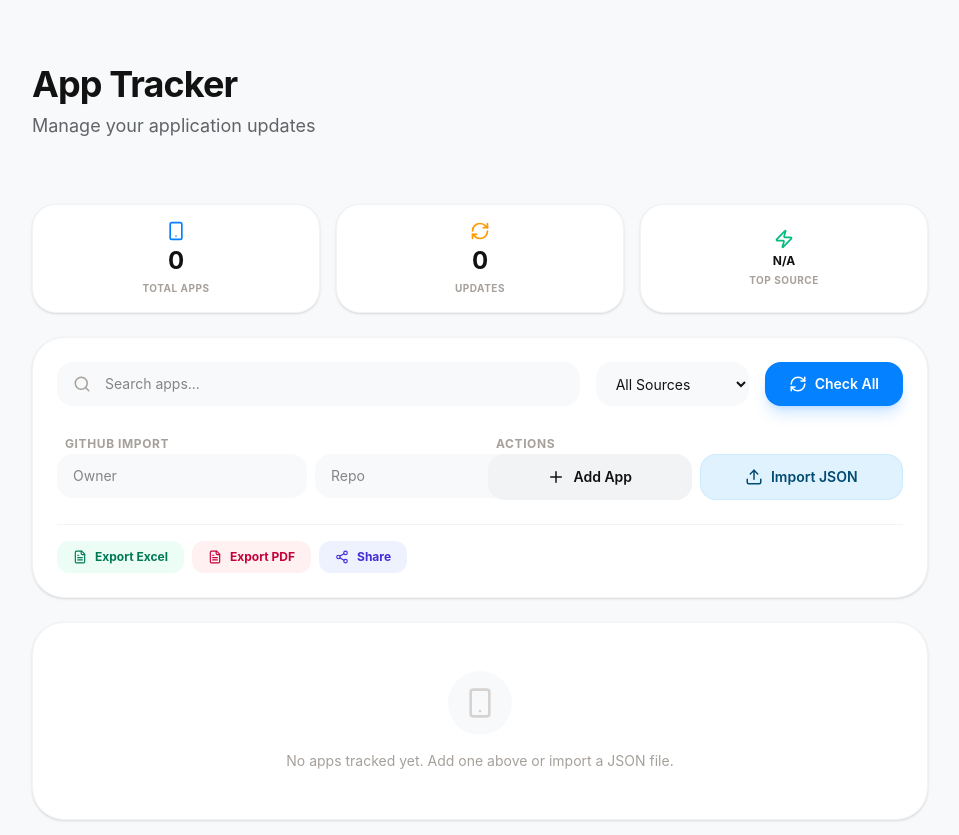
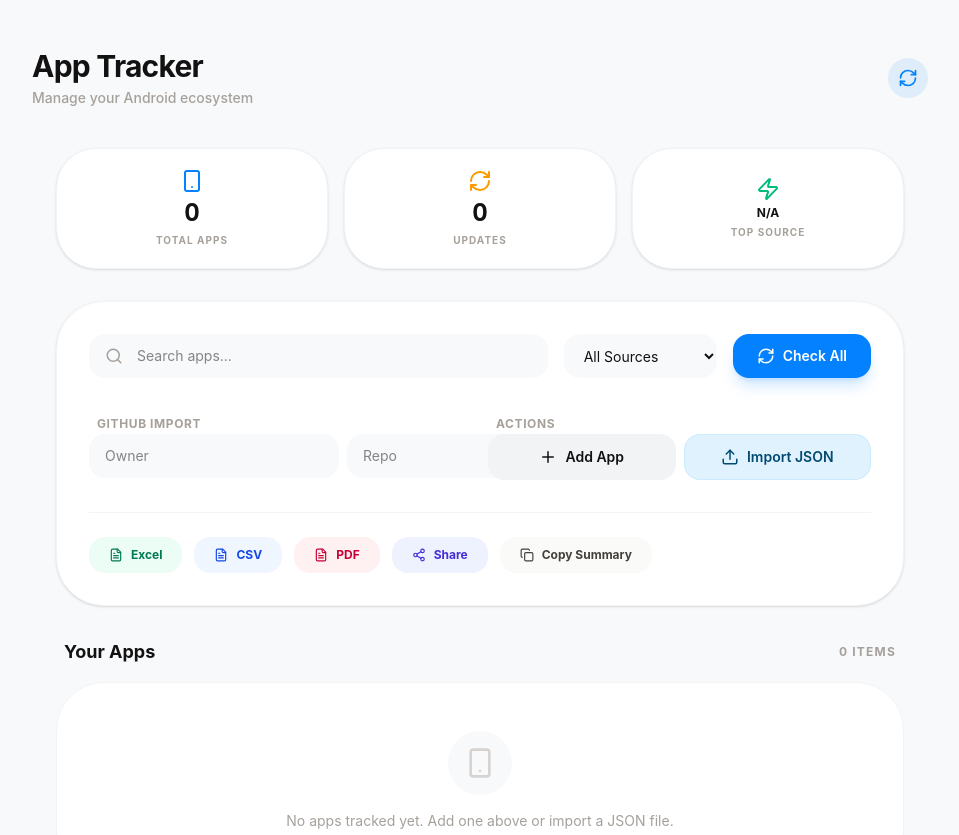
Before and after one commit to RE3CON/Android-Update-Checker, a React (Vite) app: page / in a window 1280 px wide. Shown: the top 835 px of the page, without its empty margins (160-1119 px from the left). Built offline with nearby package versions, Linux system fonts and the light colour scheme.

Commit message:
feat: Enhance icon sizes and add new fields
Increases the size of source icons for better visibility.
Adds `versionCode` and `signature` fields to `AppItem` for more detailed application tracking.

```diff
--- a/src/App.tsx
+++ b/src/App.tsx
@@ -1,5 +1,5 @@
 import React, { useState, useMemo, useRef, ChangeEvent } from 'react';
-import { Plus, Trash2, ExternalLink, RefreshCw, Search, Upload, Github, Play, Smartphone, Download, ShoppingBag, Zap, Bug, Globe, Box, FileText, Share2, BarChart3, Clock, Calendar, ShieldCheck } from 'lucide-react';
+import { Plus, Trash2, ExternalLink, RefreshCw, Search, Upload, Github, Play, Smartphone, Download, ShoppingBag, Zap, Bug, Globe, Box, FileText, Share2, BarChart3, Clock, Calendar, ShieldCheck, Copy } from 'lucide-react';
 import * as XLSX from 'xlsx';
 import { jsPDF } from 'jspdf';
 import 'jspdf-autotable';
@@ -7,17 +7,17 @@ import { AppItem } from './types';
 import { initialInventory } from './data';
 
 const sourceIcons: Record<string, React.ReactNode> = {
-  github: <Github size={16} />,
-  'google-play': <Play size={16} />,
-  'f-droid': <Smartphone size={16} />,
-  apkmirror: <Download size={16} />,
-  apkpure: <Download size={16} />,
-  'samsung-store': <ShoppingBag size={16} />,
-  'neo-store': <ShoppingBag size={16} />,
-  'aurora-store': <Zap size={16} />,
-  'unofficial-store': <Box size={16} />,
-  debug: <Bug size={16} />,
-  other: <Globe size={16} />,
+  github: <Github size={24} />,
+  'google-play': <Play size={24} />,
+  'f-droid': <Box size={24} />,
+  apkmirror: <Download size={24} />,
+  apkpure: <Download size={24} />,
+  'samsung-store': <ShoppingBag size={24} />,
+  'neo-store': <ShieldCheck size={24} />,
+  'aurora-store': <Zap size={24} />,
+  'unofficial-store': <Bug size={24} />,
+  debug: <Bug size={24} />,
+  other: <Globe size={24} />,
 };
 
 export default function App() {
@@ -147,6 +147,30 @@ export default function App() {
     XLSX.writeFile(wb, "AppTracker_Inventory.xlsx");
   };
 
+  const exportToCSV = () => {
+    const data = inventory.map(app => ({
+      Name: app.name,
+      Package: app.packageName,
+      Version: app.currentVersion,
+      Latest: app.latestVersion || 'N/A',
+      Source: app.source,
+      Installed: app.installationDate || 'N/A',
+      Updated: app.lastUpdateTime || 'N/A'
+    }));
+
+    const ws = XLSX.utils.json_to_sheet(data);
+    const csv = XLSX.utils.sheet_to_csv(ws);
+    const blob = new Blob([csv], { type: 'text/csv;charset=utf-8;' });
+    const link = document.createElement("a");
+    const url = URL.createObjectURL(blob);
+    link.setAttribute("href", url);
+    link.setAttribute("download", "AppTracker_Inventory.csv");
+    link.style.visibility = 'hidden';
+    document.body.appendChild(link);
+    link.click();
+    document.body.removeChild(link);
+  };
+
   const exportToPDF = () => {
     const doc = new jsPDF();
     doc.text("App Tracker Inventory", 14, 15);
@@ -168,6 +192,18 @@ export default function App() {
     });
 
     doc.save("AppTracker_Inventory.pdf");
+  };
+
+  const copySummary = () => {
+    const summary = `App Tracker Summary:
+Total Apps: ${stats.total}
+Updates Available: ${stats.updatesAvailable}
+Top Source: ${stats.mostCommonSource}
+
+Generated on ${new Date().toLocaleDateString()}`;
+
+    navigator.clipboard.writeText(summary);
+    alert("Summary copied to clipboard!");
   };
 
   const shareInventory = async () => {
@@ -266,29 +302,58 @@ export default function App() {
             return new Date(num).toLocaleDateString();
           };
 
-          let source: any = app.source || 'other';
-          if (app.installerPackageLabel) {
-            const label = app.installerPackageLabel.toLowerCase();
-            if (label.includes('play store')) source = 'google-play';
-            else if (label.includes('galaxy store')) source = 'samsung-store';
-            else if (label.includes('f-droid')) source = 'f-droid';
-            else if (label.includes('neo store')) source = 'neo-store';
-            else if (label.includes('apkmirror')) source = 'apkmirror';
-            else if (label.includes('apkpure')) source = 'apkpure';
+          let source: any = 'other';
+          const rawSource = (app.source || '').toLowerCase();
+          const installerName = app.installerPackageName || '';
+          const installerLabel = app.installerPackageLabel || '';
+
+          if (rawSource.includes('play') || installerName === 'com.android.vending' || installerLabel.toLowerCase().includes('play store')) {
+            source = 'google-play';
+          } else if (rawSource.includes('galaxy') || installerName === 'com.sec.android.app.samsungapps' || installerLabel.toLowerCase().includes('galaxy store')) {
+            source = 'samsung-store';
+          } else if (rawSource.includes('f-droid') || installerName === 'org.fdroid.fdroid' || installerLabel.toLowerCase().includes('f-droid')) {
+            source = 'f-droid';
+          } else if (rawSource.includes('neo') || installerName === 'com.machiav3lli.fdroid' || installerLabel.toLowerCase().includes('neo store')) {
+            source = 'neo-store';
+          } else if (rawSource.includes('aurora') || installerName === 'com.aurora.store' || installerLabel.toLowerCase().includes('aurora store')) {
+            source = 'aurora-store';
+          } else if (rawSource.includes('apkmirror') || installerLabel.toLowerCase().includes('apkmirror')) {
+            source = 'apkmirror';
+          } else if (rawSource.includes('apkpure') || installerLabel.toLowerCase().includes('apkpure')) {
+            source = 'apkpure';
+          } else if (rawSource.includes('github')) {
+            source = 'github';
+          } else if (installerName === 'com.google.android.packageinstaller' || installerLabel.toLowerCase().includes('paketinstallation')) {
+            source = 'apkmirror';
+          }
+
+          let updateUrl = app.updateUrl || '';
+          if (!updateUrl) {
+            if (source === 'google-play') {
+              updateUrl = `https://play.google.com/store/apps/details?id=${packageName}`;
+            } else if (source === 'f-droid') {
+              updateUrl = `https://f-droid.org/en/packages/${packageName}/`;
+            } else if (source === 'apkmirror') {
+              updateUrl = `https://www.apkmirror.com/?post_type=app_release&searchtype=apk&s=${packageName}`;
+            } else if (source === 'samsung-store') {
+              updateUrl = `samsungapps://ProductDetail/${packageName}`;
+            }
           }
 
           return {
             id: packageName || `imported-${Date.now()}-${index}`,
             name: displayName,
             currentVersion: app.versionName || app.version || '0.0.0',
-            updateUrl: app.updateUrl || '',
+            updateUrl: updateUrl,
             source: source,
             status: 'up-to-date',
             packageName: packageName,
             installationDate: formatDate(app.firstInstallTime || app.installationDate || app.installedAt),
             lastUpdateTime: formatDate(app.lastUpdateTime || app.updatedAt),
             minSdk: String(app.minSdk || app.minSdkVersion || ''),
-            targetSdk: String(app.targetSdk || app.targetSdkVersion || '')
+            targetSdk: String(app.targetSdk || app.targetSdkVersion || ''),
+            versionCode: String(app.versionCode || ''),
+            signature: app.signature || ''
           };
         });
 
@@ -310,43 +375,60 @@ export default function App() {
   };
 
   return (
-    <div className="min-h-screen bg-samsung-gray-50 dark:bg-black p-4 sm:p-8 font-sans text-samsung-gray-900 dark:text-white transition-colors duration-300">
-      {/* One UI 8 Header */}
-      <header className={`sticky top-0 z-50 mb-8 transition-all duration-300 ${isScrolled ? 'bg-white/80 dark:bg-black/80 backdrop-blur-xl py-4 -mx-4 px-8 shadow-sm' : 'py-8'}`}>
-        <div className="max-w-4xl mx-auto">
-          <h1 className={`font-bold tracking-tight transition-all duration-300 ${isScrolled ? 'text-xl' : 'text-4xl mb-2'}`}>
+    <div className="min-h-screen bg-samsung-gray-50 dark:bg-samsung-gray-950 p-4 sm:p-8 font-sans text-samsung-gray-900 dark:text-white transition-colors duration-500">
+      {/* One UI 8.5 Header */}
+      <header
+        className={`sticky top-0 z-50 transition-all duration-500 px-6 py-4 ${
+          isScrolled
+            ? 'bg-white/80 dark:bg-samsung-gray-950/80 backdrop-blur-2xl shadow-lg shadow-black/5 border-b border-samsung-gray-100 dark:border-white/5 py-3'
+            : 'bg-samsung-gray-50 dark:bg-samsung-gray-950'
+        }`}
+      >
+        <div className="max-w-4xl mx-auto flex items-center justify-between">
+          <div className="flex flex-col">
+            <h1 className={`font-bold tracking-tight transition-all duration-500 ${isScrolled ? 'text-xl' : 'text-3xl'}`}>
               App Tracker
             </h1>
             {!isScrolled && (
-            <p className="text-samsung-gray-800 dark:text-stone-400 text-lg opacity-70">
-              Manage your application updates
+              <p className="text-sm text-stone-400 font-medium mt-1">
+                Manage your Android ecosystem
               </p>
             )}
           </div>
+          <div className="flex items-center gap-2">
+            <button
+              onClick={checkAllUpdates}
+              className="p-2.5 rounded-full bg-samsung-blue/10 text-samsung-blue hover:bg-samsung-blue hover:text-white transition-all duration-300 active:scale-90"
+              title="Refresh all"
+            >
+              <RefreshCw size={20} />
+            </button>
+          </div>
+        </div>
       </header>
 
-      <main className="max-w-4xl mx-auto space-y-6">
+      <main className="max-w-4xl mx-auto space-y-8 px-6 pb-20 pt-6">
         {/* Stats Summary */}
-        <section className="grid grid-cols-3 gap-4">
-          <div className="bg-white dark:bg-samsung-gray-900 p-4 rounded-3xl shadow-sm border border-samsung-gray-100 dark:border-white/5 flex flex-col items-center justify-center space-y-1">
-            <Smartphone className="text-samsung-blue mb-1" size={20} />
-            <span className="text-2xl font-bold">{stats.total}</span>
-            <span className="text-[10px] uppercase font-bold text-stone-400 tracking-wider">Total Apps</span>
+        <section className="grid grid-cols-3 gap-4" aria-label="Statistics">
+          <div className="bg-white dark:bg-samsung-gray-900 p-5 rounded-[2.5rem] shadow-sm border border-samsung-gray-100 dark:border-white/5 flex flex-col items-center justify-center space-y-1 hover:shadow-md transition-shadow">
+            <Smartphone className="text-samsung-blue mb-1" size={24} />
+            <span className="text-2xl font-bold tabular-nums">{stats.total}</span>
+            <span className="text-[10px] uppercase font-bold text-stone-400 tracking-widest">Total Apps</span>
           </div>
-          <div className="bg-white dark:bg-samsung-gray-900 p-4 rounded-3xl shadow-sm border border-samsung-gray-100 dark:border-white/5 flex flex-col items-center justify-center space-y-1">
-            <RefreshCw className="text-amber-500 mb-1" size={20} />
-            <span className="text-2xl font-bold">{stats.updatesAvailable}</span>
-            <span className="text-[10px] uppercase font-bold text-stone-400 tracking-wider">Updates</span>
+          <div className="bg-white dark:bg-samsung-gray-900 p-5 rounded-[2.5rem] shadow-sm border border-samsung-gray-100 dark:border-white/5 flex flex-col items-center justify-center space-y-1 hover:shadow-md transition-shadow">
+            <RefreshCw className="text-amber-500 mb-1" size={24} />
+            <span className="text-2xl font-bold tabular-nums">{stats.updatesAvailable}</span>
+            <span className="text-[10px] uppercase font-bold text-stone-400 tracking-widest">Updates</span>
           </div>
-          <div className="bg-white dark:bg-samsung-gray-900 p-4 rounded-3xl shadow-sm border border-samsung-gray-100 dark:border-white/5 flex flex-col items-center justify-center space-y-1">
-            <Zap className="text-emerald-500 mb-1" size={20} />
+          <div className="bg-white dark:bg-samsung-gray-900 p-5 rounded-[2.5rem] shadow-sm border border-samsung-gray-100 dark:border-white/5 flex flex-col items-center justify-center space-y-1 hover:shadow-md transition-shadow">
+            <Zap className="text-emerald-500 mb-1" size={24} />
             <span className="text-xs font-bold truncate w-full text-center">{stats.mostCommonSource}</span>
-            <span className="text-[10px] uppercase font-bold text-stone-400 tracking-wider">Top Source</span>
+            <span className="text-[10px] uppercase font-bold text-stone-400 tracking-widest">Top Source</span>
           </div>
         </section>
 
         {/* Quick Actions Card */}
-        <section className="bg-white dark:bg-samsung-gray-900 rounded-4xl p-6 shadow-sm border border-samsung-gray-100 dark:border-white/5 space-y-6">
+        <section className="bg-white dark:bg-samsung-gray-900 rounded-[3rem] p-8 shadow-sm border border-samsung-gray-100 dark:border-white/5 space-y-8">
           <div className="flex flex-col sm:flex-row gap-4">
             <div className="relative flex-1">
               <Search className="absolute left-4 top-1/2 -translate-y-1/2 text-stone-400" size={18} />
@@ -473,48 +555,67 @@ export default function App() {
           )}
 
           {/* Export & Automation Section */}
-          <div className="pt-4 border-t border-samsung-gray-100 dark:border-white/5">
-            <div className="flex flex-wrap gap-2">
+          <div className="pt-6 border-t border-samsung-gray-100 dark:border-white/5">
+            <div className="flex flex-wrap gap-3">
               <button
                 onClick={exportToExcel}
-                className="flex items-center gap-2 px-4 py-2 rounded-xl bg-emerald-50 dark:bg-emerald-900/20 text-emerald-700 dark:text-emerald-300 text-xs font-bold hover:bg-emerald-100 transition-all"
+                className="flex items-center gap-2 px-5 py-2.5 rounded-2xl bg-emerald-50 dark:bg-emerald-900/20 text-emerald-700 dark:text-emerald-300 text-xs font-bold hover:bg-emerald-100 transition-all active:scale-95"
               >
-                <FileText size={14} /> Export Excel
+                <FileText size={14} /> Excel
+              </button>
+              <button
+                onClick={exportToCSV}
+                className="flex items-center gap-2 px-5 py-2.5 rounded-2xl bg-blue-50 dark:bg-blue-900/20 text-blue-700 dark:text-blue-300 text-xs font-bold hover:bg-blue-100 transition-all active:scale-95"
+              >
+                <FileText size={14} /> CSV
               </button>
               <button
                 onClick={exportToPDF}
-                className="flex items-center gap-2 px-4 py-2 rounded-xl bg-rose-50 dark:bg-rose-900/20 text-rose-700 dark:text-rose-300 text-xs font-bold hover:bg-rose-100 transition-all"
+                className="flex items-center gap-2 px-5 py-2.5 rounded-2xl bg-rose-50 dark:bg-rose-900/20 text-rose-700 dark:text-rose-300 text-xs font-bold hover:bg-rose-100 transition-all active:scale-95"
               >
-                <FileText size={14} /> Export PDF
+                <FileText size={14} /> PDF
               </button>
               <button
                 onClick={shareInventory}
-                className="flex items-center gap-2 px-4 py-2 rounded-xl bg-indigo-50 dark:bg-indigo-900/20 text-indigo-700 dark:text-indigo-300 text-xs font-bold hover:bg-indigo-100 transition-all"
+                className="flex items-center gap-2 px-5 py-2.5 rounded-2xl bg-indigo-50 dark:bg-indigo-900/20 text-indigo-700 dark:text-indigo-300 text-xs font-bold hover:bg-indigo-100 transition-all active:scale-95"
               >
                 <Share2 size={14} /> Share
+              </button>
+              <button
+                onClick={copySummary}
+                className="flex items-center gap-2 px-5 py-2.5 rounded-2xl bg-stone-50 dark:bg-white/10 text-stone-700 dark:text-stone-300 text-xs font-bold hover:bg-stone-100 dark:hover:bg-white/20 transition-all active:scale-95"
+              >
+                <Copy size={14} /> Copy Summary
               </button>
             </div>
           </div>
         </section>
 
         {/* App List */}
-        <section className="bg-white dark:bg-samsung-gray-900 rounded-4xl shadow-sm border border-samsung-gray-100 dark:border-white/5 overflow-hidden">
+        <section className="space-y-4" aria-label="App Inventory">
+          <div className="flex items-center justify-between px-2">
+            <h2 className="text-lg font-bold">Your Apps</h2>
+            <span className="text-xs font-bold text-stone-400 uppercase tracking-widest">{filteredInventory.length} Items</span>
+          </div>
+          <div className="space-y-3">
             {filteredInventory.length === 0 ? (
-            <div className="p-12 text-center space-y-4">
+              <div className="p-12 text-center space-y-4 bg-white dark:bg-samsung-gray-900 rounded-[3rem] border border-samsung-gray-100 dark:border-white/5">
                 <div className="w-16 h-16 bg-samsung-gray-50 dark:bg-white/5 rounded-full flex items-center justify-center mx-auto">
                   <Smartphone className="text-stone-300" size={32} />
                 </div>
                 <p className="text-stone-400 text-sm">No apps tracked yet. Add one above or import a JSON file.</p>
               </div>
             ) : (
-            <div className="divide-y divide-samsung-gray-100 dark:divide-white/5">
-              {filteredInventory.map((app) => (
-                <div key={app.id} className="transition-colors hover:bg-samsung-gray-50/50 dark:hover:bg-white/5">
+              filteredInventory.map((app) => (
+                <article
+                  key={app.id}
+                  className={`bg-white dark:bg-samsung-gray-900 rounded-[2.5rem] shadow-sm border border-samsung-gray-100 dark:border-white/5 overflow-hidden transition-all duration-300 ${expandedAppIds.has(app.id) ? 'ring-2 ring-samsung-blue/20 shadow-md' : ''}`}
+                >
                   <div
-                    className="flex items-center gap-4 p-5 cursor-pointer"
+                    className="flex items-center gap-4 p-5 cursor-pointer hover:bg-samsung-gray-50/50 dark:hover:bg-white/5 transition-colors"
                     onClick={() => toggleExpand(app.id)}
                   >
-                    <div className={`w-12 h-12 rounded-2xl flex items-center justify-center shrink-0 ${app.status === 'update-available' ? 'bg-amber-100 text-amber-600' : 'bg-samsung-gray-50 dark:bg-white/10 text-stone-500'}`}>
+                    <div className={`w-12 h-12 rounded-2xl flex items-center justify-center shrink-0 transition-transform duration-300 ${expandedAppIds.has(app.id) ? 'scale-110' : ''} ${app.status === 'update-available' ? 'bg-amber-100 text-amber-600' : 'bg-samsung-gray-50 dark:bg-white/10 text-stone-500'}`}>
                       {sourceIcons[app.source] || <Globe size={24} />}
                     </div>
 
@@ -590,6 +691,16 @@ export default function App() {
                           <span className="text-stone-400 flex items-center gap-1"><ShieldCheck size={10} /> Target SDK</span>
                           <span className="font-medium">{app.targetSdk || 'N/A'}</span>
                         </div>
+                        <div className="space-y-1">
+                          <span className="text-stone-400 flex items-center gap-1"><BarChart3 size={10} /> Version Code</span>
+                          <span className="font-medium">{app.versionCode || 'N/A'}</span>
+                        </div>
+                        {app.signature && (
+                          <div className="space-y-1 col-span-2">
+                            <span className="text-stone-400 flex items-center gap-1"><ShieldCheck size={10} /> Signature</span>
+                            <span className="font-medium truncate block opacity-60">{app.signature}</span>
+                          </div>
+                        )}
                       </div>
 
                       <div className="flex gap-2">
@@ -619,10 +730,10 @@ export default function App() {
                       </div>
                     </div>
                   )}
+                </article>
+              ))
+            )}
           </div>
-              ))}
-            </div>
-          )}
         </section>
       </main>
 
--- a/src/types.ts
+++ b/src/types.ts
@@ -11,4 +11,6 @@ export interface AppItem {
   lastUpdateTime?: string;
   minSdk?: string;
   targetSdk?: string;
+  versionCode?: string;
+  signature?: string;
 }
```
Lines whose indentation alone changed are shown as unchanged.
